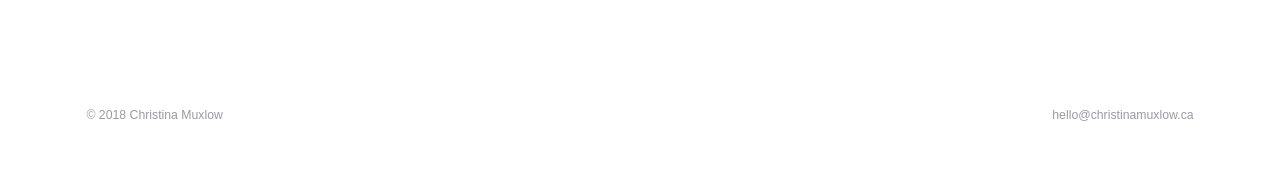
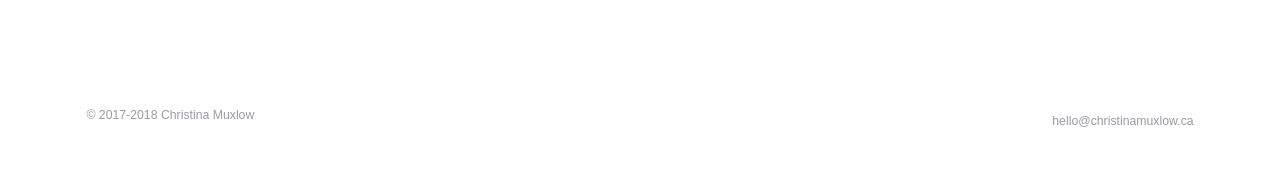
Before and after one commit to muxlowc/portfolio-site, a Jekyll site: the page built from about.html, in a window 1280 px wide. Shown: the part 1535-1726 px from the top of the page. Built offline with Jekyll 4.4.1, drawn with Linux system fonts in a browser that asks for light colours.

Commit message:
tweak to footer

```diff
--- a/_layouts/default.html
+++ b/_layouts/default.html
@@ -2,7 +2,7 @@
 <html lang="en-ca">
 <head>
   <meta charset="utf-8">
-  <title>Christina Muxlow</title>
+  <title>Christina Muxlow · 2017-2018 Graphic Design Portfolio</title>
   <meta name="viewport" content="width=device-width,initial-scale=1">
   <link href="{{site.baseurl}}/css/site.css" rel="stylesheet">
   <script src="https://use.typekit.net/euw1bsu.js"></script>
@@ -65,8 +65,12 @@
   </main>
 
   <footer class="grid footer">
-    <p class="unit xs-1-2 s-1-2 m-1-2 l-1-2 xl-1-2 micro text-left">© 2018 Christina Muxlow</p>
-    <a class="unit xs-1-2 s-1-2 m-1-2 l-1-2 xl-1-2 micro text-right" href="mailto:hello@christinamuxlow.ca">hello@christinamuxlow.ca</a>
+    <div class="unit xs-1-2 s-1-2 m-1-2 l-1-2 xl-1-2 text-left">
+      <p class="micro">© 2017-2018 Christina Muxlow</p>
+    </div>
+    <div class="unit xs-1-2 s-1-2 m-1-2 l-1-2 xl-1-2 text-right">
+      <a class="micro" href="mailto:hello@christinamuxlow.ca">hello@christinamuxlow.ca</a>
+    </div>
   </footer>
 
 </body>
```
